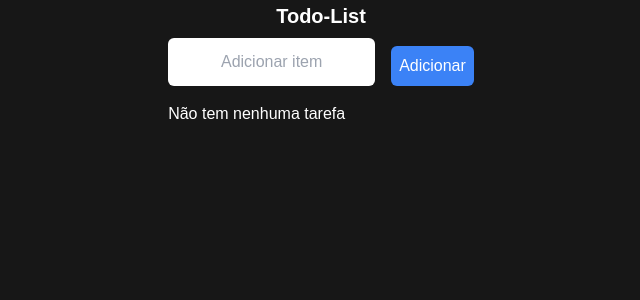
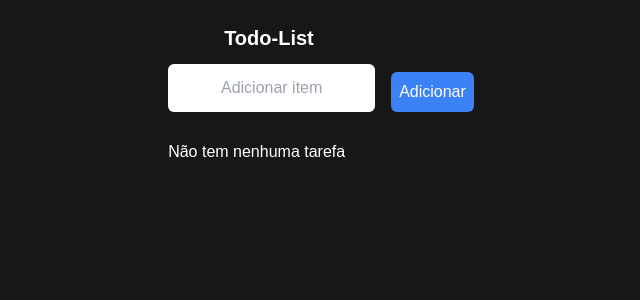
Before and after one commit to Samuel-Oliveira-C/TL-Deploy, a Next.js app in the folder tl-deploy/: page / in a window 1280 px wide. Shown: the top 300 px of the page, without its empty margins (319-959 px from the left). Built offline with nearby package versions, Linux system fonts and the light colour scheme.

Commit message:
Fix(css) foi arrumado o bug de ficar indo para cima a cada tarefa adicionada

```diff
--- a/tl-deploy/src/components/TodoList.tsx
+++ b/tl-deploy/src/components/TodoList.tsx
@@ -2,6 +2,7 @@ import { useReducer, useState } from "react"
 import { reducerFunction } from "@/reducer/FunctionReducer";
 import { v4 as uuidv4 } from "uuid";
 
+    //custom Hook
 const useItemCount = (items:any[]) => {
     return items.length > 1? ` ${items.length} tarefas` :`${items.length} tarefa`
 };
@@ -34,9 +35,9 @@ const TodoList = () => {
     };
         //jsx
     return(
-        <div className="flex flex-col absolute">
-            <div className="flex flex-col gap-2 mt-28">
-                <h1 className="text-center text-xl font-semibold">Todo-List</h1>
+        <div className="flex flex-col justify-start items-center">
+            <div className="flex flex-col gap-3 mt-2 absolute">
+                <h1 className="ps-14 text-xl font-semibold">Todo-List</h1>
                 <div className="flex gap-4">
                     <input
                         className="text-center rounded-md text-black"
@@ -50,11 +51,10 @@ const TodoList = () => {
                         className="bg-blue-500 text-white rounded-md p-2 mt-2"
                     >Adicionar</button>
                 </div>
-            </div>
-            <div className="mt-4">
+                <div className=" mt-4 relative">
                 {state.length > 0 ? itemCount : "Não tem nenhuma tarefa"}
             </div>
-            <div className="mt-4">
+            <div className=" mt-4 relative">
                 {state.length > 0 && (
                     <ul>
                         {state.map((item: any) => (
@@ -78,6 +78,8 @@ const TodoList = () => {
                     </ul>
                 )}
             </div>
+            </div>
+
         </div>
     )
 }
--- a/tl-deploy/src/pages/_app.tsx
+++ b/tl-deploy/src/pages/_app.tsx
@@ -3,7 +3,7 @@ import { TodoList } from "@/components/TodoList";
 
 export default function App() {
   return (
-    <section className="flex flex-col justify-center items-center mt-4 relative ">
+    <section className="flex justify-center  mt-4  ">
       <TodoList />
     </section>
   );
```
